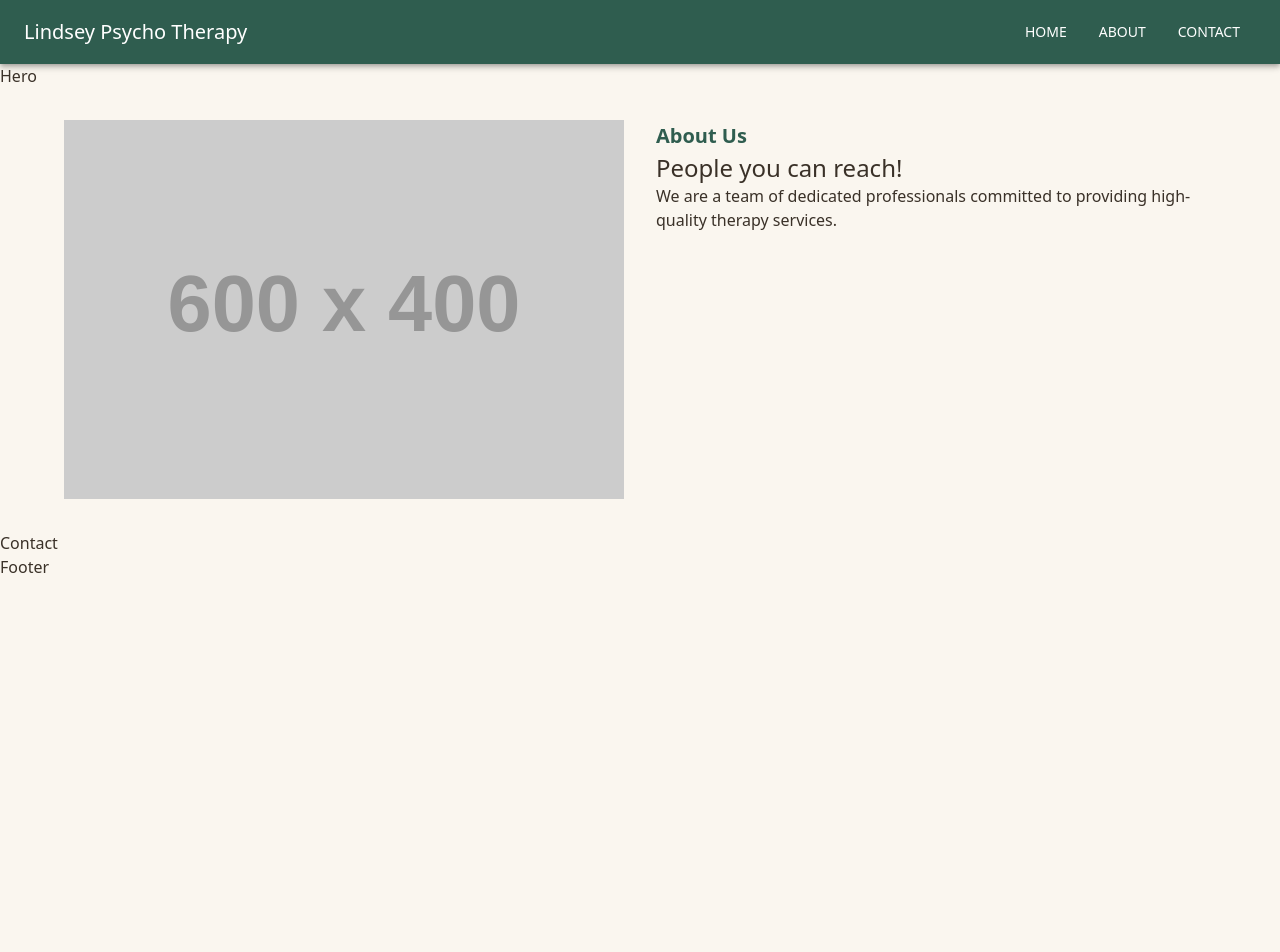
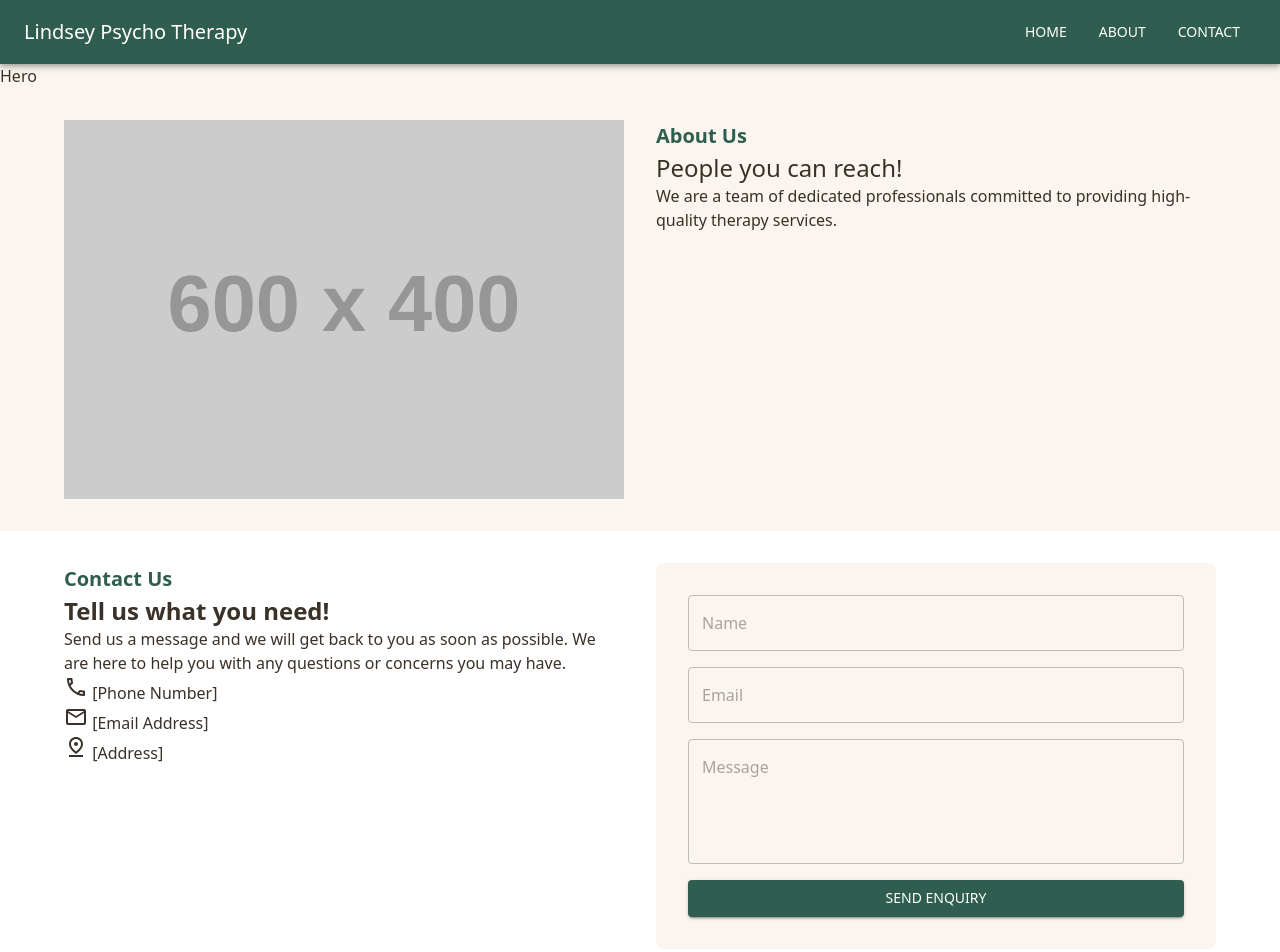
Before and after one commit to KevinG2001/LindseyTherapy, a React (Vite) app: page / in a window 1280 px wide. Shown: the top 952 px of the page. Before the commit the page ends 800 px from the top, so only its background shows below. Built offline with nearby package versions, Linux system fonts and the light colour scheme.

Commit message:
Contact layout

```diff
--- a/src/components/sections/Contact.tsx
+++ b/src/components/sections/Contact.tsx
@@ -1,9 +1,83 @@
-import React from "react";
+import {
+	Box,
+	Button,
+	Container,
+	Grid,
+	TextField,
+	Typography,
+} from "@mui/material";
+
+import PhoneIcon from "@mui/icons-material/LocalPhoneOutlined";
+import EmailIcon from "@mui/icons-material/EmailOutlined";
+import PinDropIcon from "@mui/icons-material/PinDropOutlined";
 
 export default function Contact() {
 	return (
-		<div>
-			<div>Contact</div>
-		</div>
+		<Box sx={{ backgroundColor: "background.paper" }}>
+			<Container sx={{ p: 4 }}>
+				<Grid container spacing={4}>
+					<Grid size={6}>
+						<Typography
+							variant="h6"
+							sx={{ fontWeight: "bold", color: "primary.main" }}
+						>
+							Contact Us
+						</Typography>
+						<Typography variant="h5" sx={{ fontWeight: "600" }}>
+							Tell us what you need!
+						</Typography>
+						<Typography variant="body1">
+							Send us a message and we will get back to you as soon as possible.
+							We are here to help you with any questions or concerns you may
+							have.
+						</Typography>
+						<Typography>
+							<PhoneIcon /> [Phone Number]
+						</Typography>
+						<Typography>
+							<EmailIcon /> [Email Address]
+						</Typography>
+						<Typography>
+							<PinDropIcon /> [Address]
+						</Typography>
+					</Grid>
+					<Grid size={6}>
+						<Box
+							sx={{
+								display: "flex",
+								flexDirection: "column",
+								gap: 2,
+								backgroundColor: "background.default",
+								p: 4,
+								borderRadius: 2,
+							}}
+						>
+							<TextField
+								placeholder="Name"
+								id="name"
+								variant="outlined"
+								maxRows={1}
+							/>
+							<TextField
+								placeholder="Email"
+								id="email"
+								variant="outlined"
+								maxRows={1}
+							/>
+							<TextField
+								placeholder="Message"
+								id="message"
+								variant="outlined"
+								multiline
+								rows={4}
+							/>
+							<Button variant="contained" color="primary">
+								Send Enquiry
+							</Button>
+						</Box>
+					</Grid>
+				</Grid>
+			</Container>
+		</Box>
 	);
 }
```
